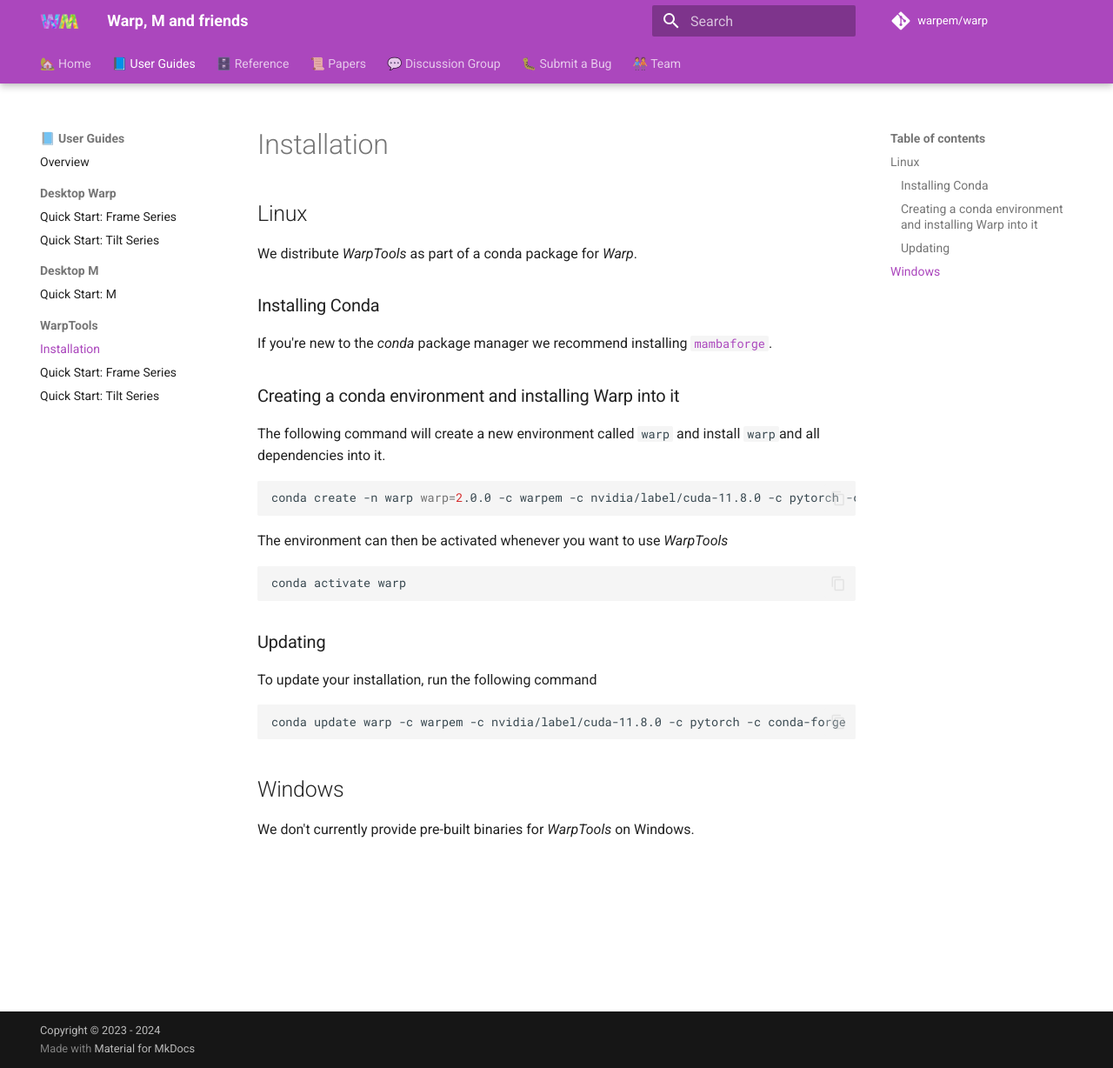
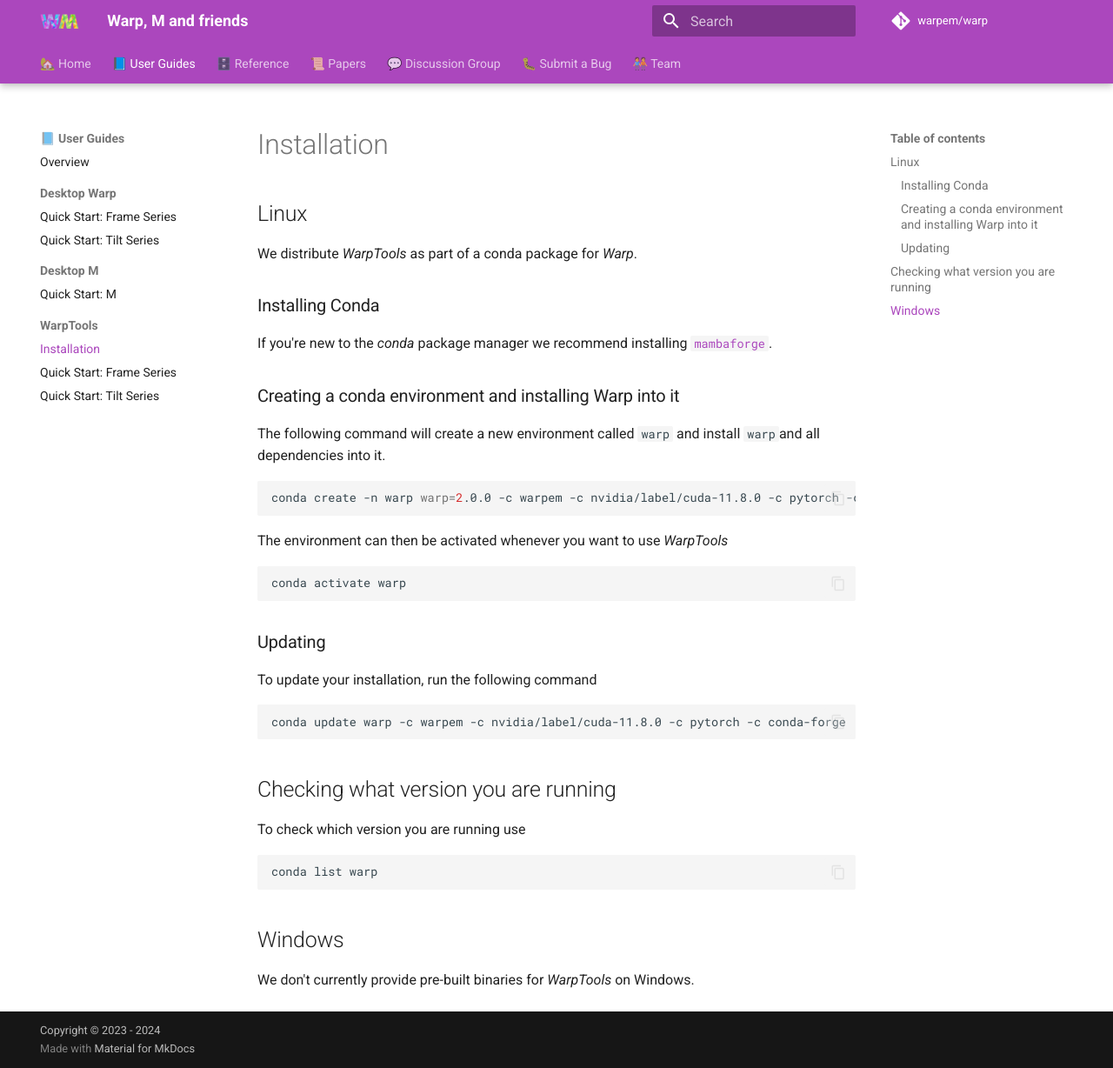
Before and after one commit to warpem/warp, an MkDocs documentation site: the page built from docs/user_guide/warptools/installation.md, in a window 1280 px wide and 1228 px high. Shown: the whole window at 87% size. Built offline with MkDocs 1.6.1 and Material for MkDocs 9.7.7, drawn with Linux system fonts in a browser that asks for light colours; comment, search, counter and statistics services are not loaded.

Commit message:
add note about how to check versions (#259)

````diff
--- a/docs/user_guide/warptools/installation.md
+++ b/docs/user_guide/warptools/installation.md
@@ -31,6 +31,14 @@
 conda update warp -c warpem -c nvidia/label/cuda-11.8.0 -c pytorch -c conda-forge
 ```
 
+## Checking what version you are running
+
+To check which version you are running use
+
+```sh
+conda list warp
+```
+
 ## Windows
 
 We don't currently provide pre-built binaries for *WarpTools* on Windows.
````
